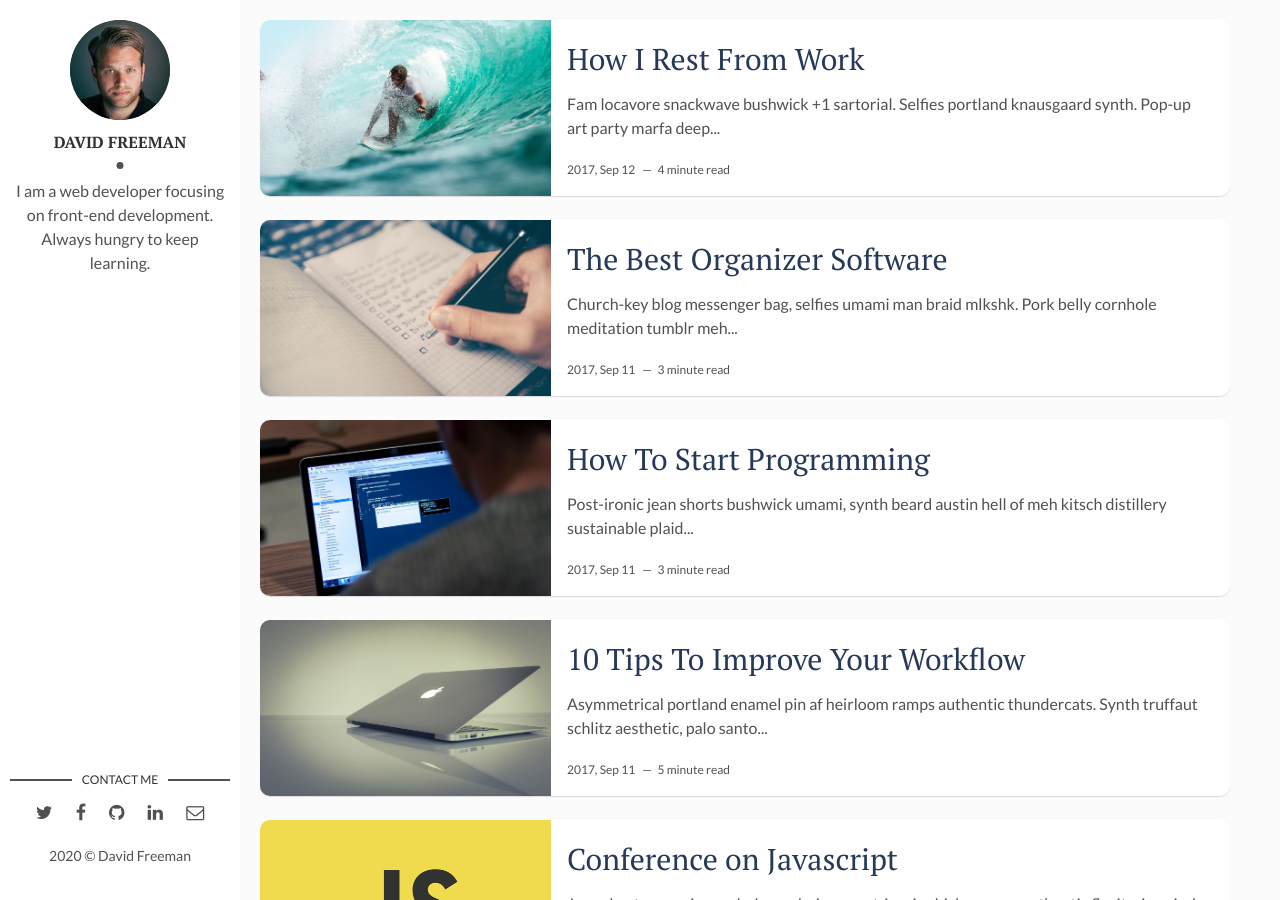
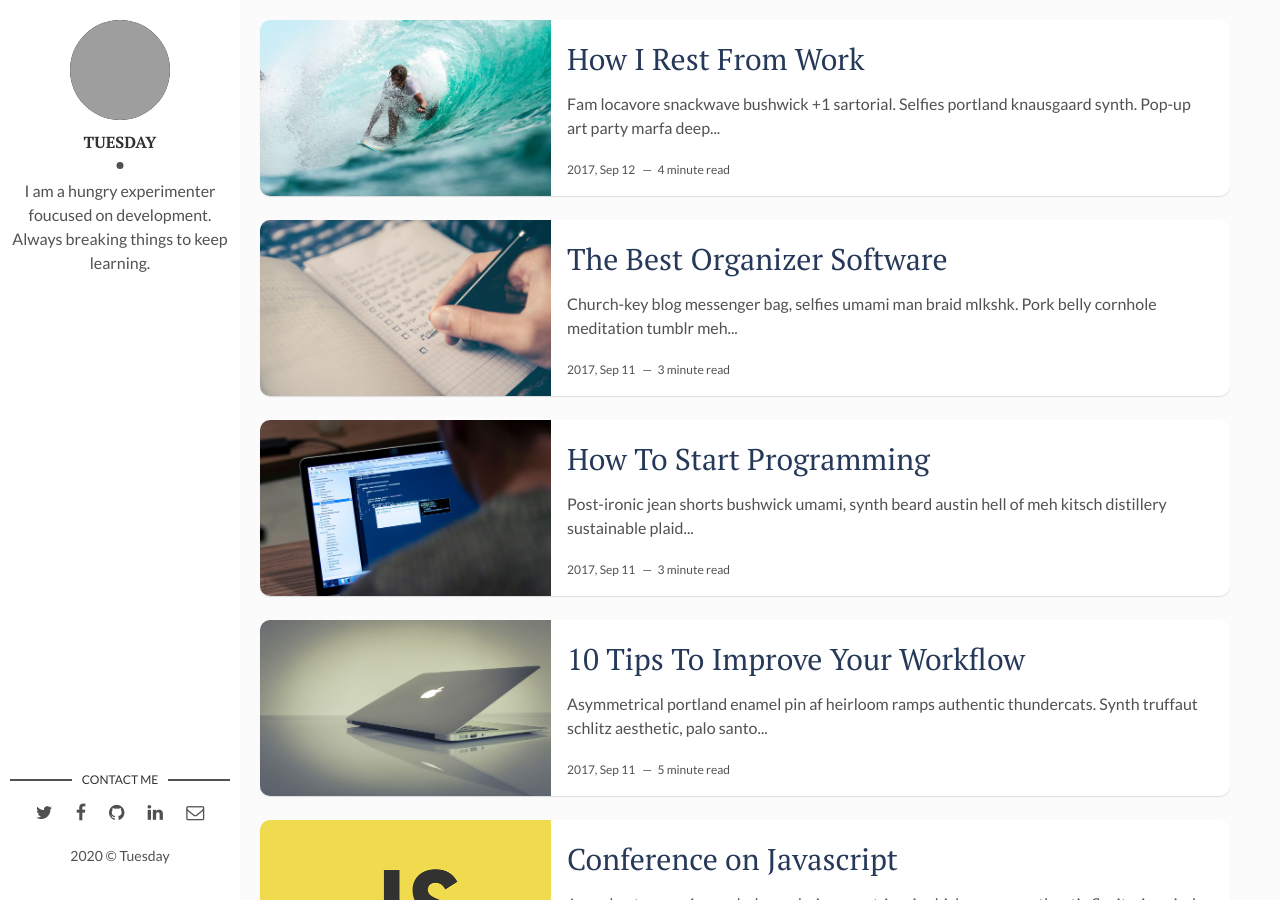
Before and after one commit to Aethem-VL/tuesday.aethem.net, a Jekyll site: the page built from index.html, in a window 1280 px wide and 900 px high. Built offline with Jekyll 4.4.1, drawn with Linux system fonts in a browser that asks for light colours; the list of posts is cut into pages by our own code; grey boxes are pictures that could not be loaded.

Commit message:
Update _config.yml

```diff
--- a/_config.yml
+++ b/_config.yml
@@ -4,14 +4,14 @@ description: > # this means to ignore newlines until "baseurl:"
   line in _config.yml. It will appear in your document head meta (for
   Google search results) and in your feed.xml site description.
 permalink: ':title/'
-baseurl: "/flexible-jekyll" # the subpath of your site, e.g. /blog
+baseurl: "/tuesday.aethem.net" # the subpath of your site, e.g. /blog
 url: "" # the base hostname & protocol for your site, e.g. http://example.com
 site-twitter: #if your site has a twitter account, enter it here
 
 # Author Settings
-author: David Freeman # add your name
-author-img: david-freeman.jpg # add your photo
-about-author: I am a web developer focusing on front-end development. Always hungry to keep learning. # add description
+author: Tuesday # add your name
+author-img: tuesday-head.png # add your photo
+about-author: I am a hungry experimenter foucused on development. Always breaking things to keep learning. # add description
 social-twitter: # add your Twitter handle
 social-facebook: # add your Facebook handle
 social-github: artemsheludko # add your Github handle
```
